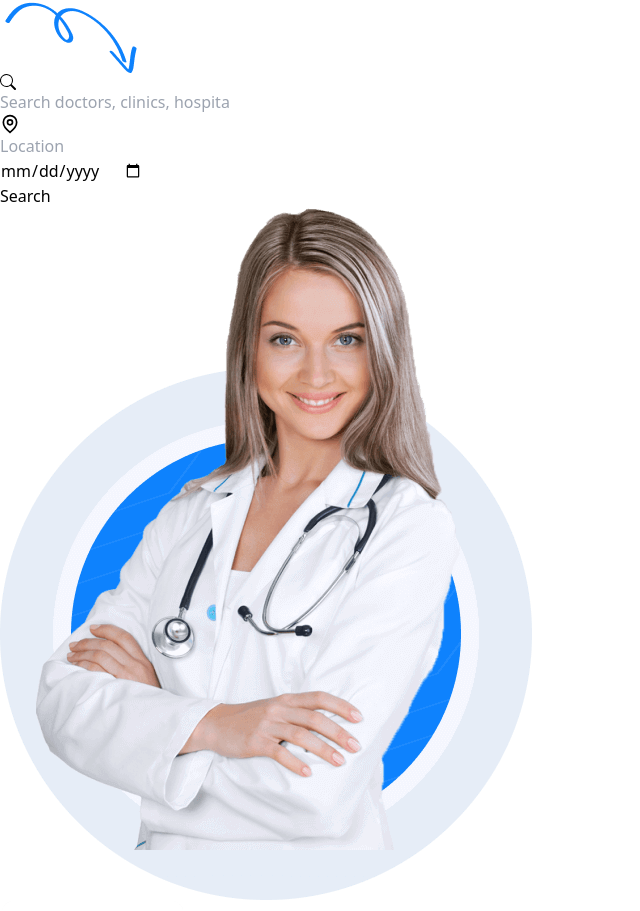
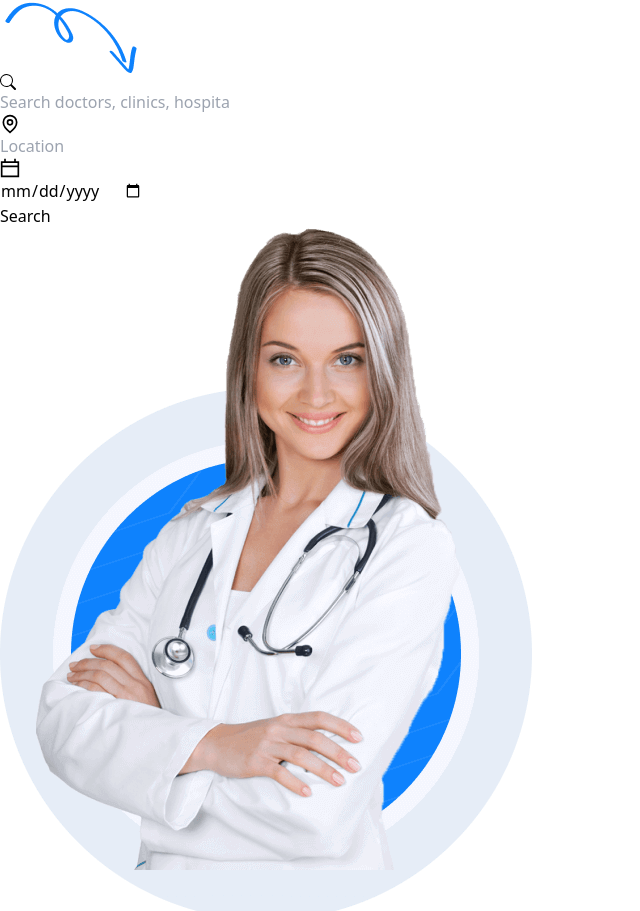
Before and after one commit to Rubayet-hasan-yasin/doc-hub, a React (Vite) app: page / in a window 1280 px wide. Shown: the part 1313-2224 px from the top of the page, without its empty margins (0-640 px from the left). Built offline with nearby package versions, Linux system fonts and the light colour scheme.

Commit message:
button update

```diff
--- a/src/Page/Home/Banner/Banner.jsx
+++ b/src/Page/Home/Banner/Banner.jsx
@@ -19,7 +19,7 @@ const Banner = () => {
 
                 <div className="flex gap-10">
 
-                    <button className="relative mx-auto lg:mx-0 px-7 w-fit h-fit py-4 text-xl overflow-hidden font-medium text-gray-100 bg-[#0F83FD] border border-[#0F83FD] rounded-lg shadow-inner group">
+                    <button className="relative mx-auto lg:mx-0 px-5 w-fit h-fit py-3 text-xl overflow-hidden font-medium text-gray-100 bg-[#0F83FD] border border-[#0F83FD] rounded-lg shadow-inner group">
 
                         <span className="absolute top-0 left-0 w-full h-0 transition-all duration-700 delay-200 bg-gray-100 group-hover:h-1/2 ease"></span>
                         <span className="absolute top-0 bottom-0 left-0 w-0 h-full transition-all duration-700 delay-200 bg-gray-100 group-hover:w-1/2 ease"></span>
@@ -53,7 +53,7 @@ const Banner = () => {
 
 
                     <div className="flex items-center bg-gray-50 px-2 md:w-[30%] py-[7px]">
-
+                        <GrCalendar size={20}/>
                         <input type="date" name="" id="" className="rounded outline-none py-1 px-2 w-full" placeholder="Location" />
                     </div>
 
```
